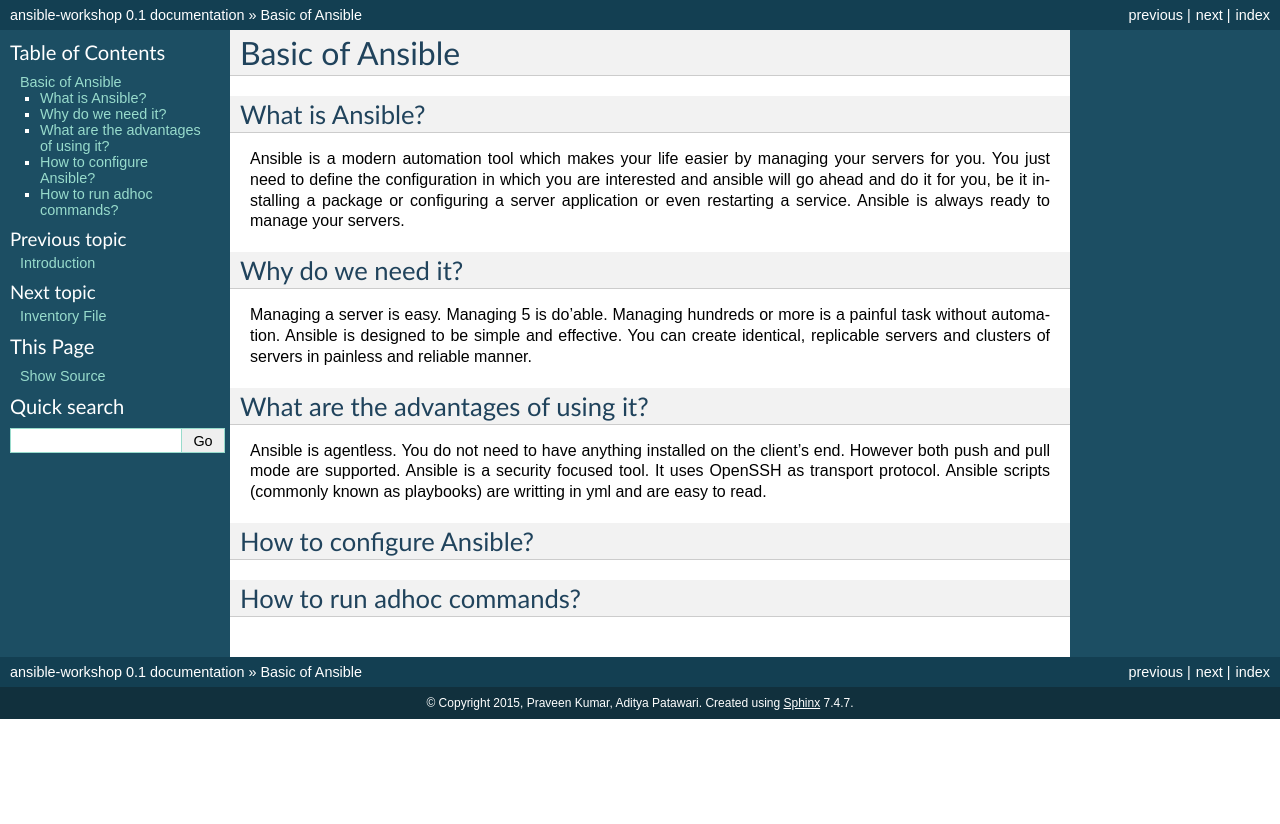
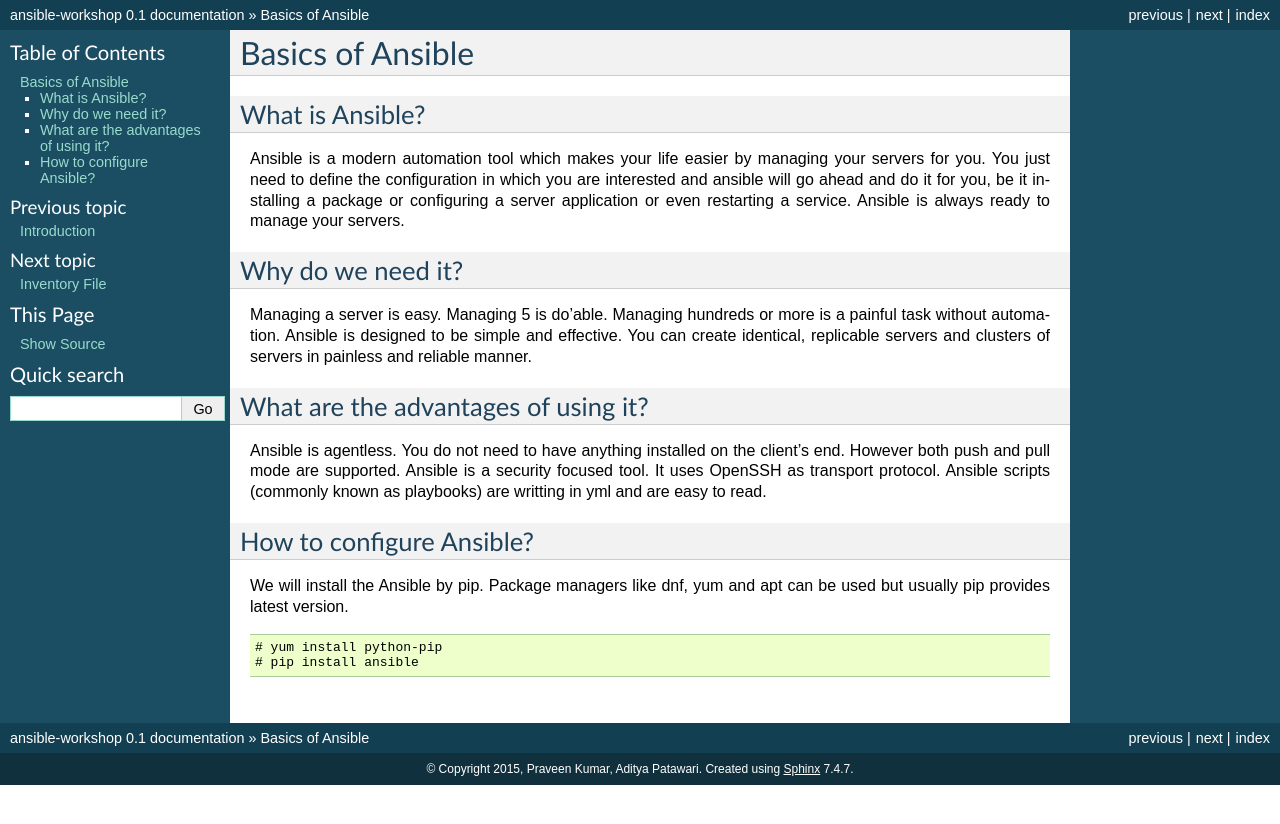
Before and after one commit to adimania/workshop-ansible, a Sphinx documentation site: the page built from docs/basics_of_ansible.rst, in a window 1280 px wide. Shown: the top 824 px of the page. Built offline with Sphinx 7.4.7, drawn with Linux system fonts in a browser that asks for light colours.

Commit message:
completing the basics

```diff
--- a/docs/basics_of_ansible.rst
+++ b/docs/basics_of_ansible.rst
@@ -1,4 +1,4 @@
-Basic of Ansible
+Basics of Ansible
 ================
 
 What is Ansible?
@@ -15,6 +15,9 @@
 
 How to configure Ansible?
 -------------------------
+We will install the Ansible by pip. Package managers like dnf, yum and apt can be used but usually pip provides latest version.
 
-How to run adhoc commands?
---------------------------
+.. code-block:: none
+
+  # yum install python-pip
+  # pip install ansible
```
